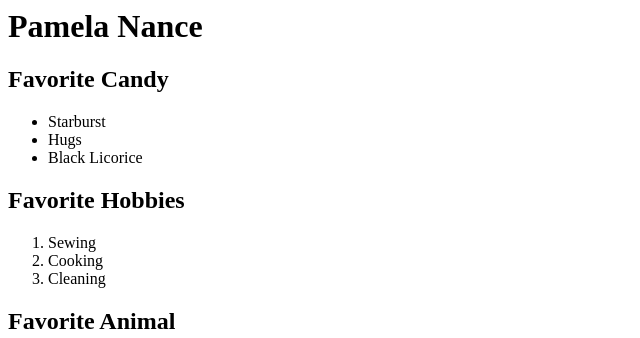
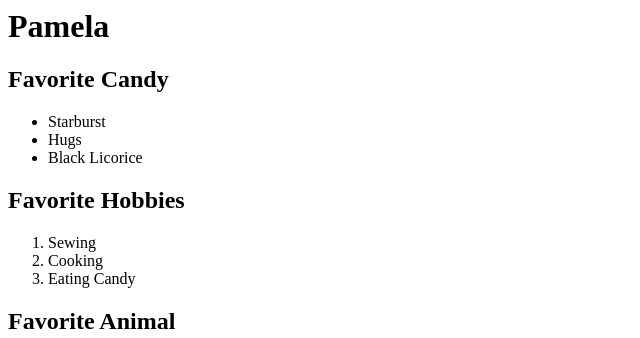
Before and after one commit to MogliMugu/starburst123.github.com, a plain HTML site: page index.html in a window 1280 px wide. Shown: the top 338 px of the page, without its empty margins (0-640 px from the left). Drawn offline with Linux system fonts and the light colour scheme.

Commit message:
Update index.html

```diff
--- a/index.html
+++ b/index.html
@@ -2,7 +2,7 @@
 
 <body>
 <!-- Add an h1 with your name of your page -->
-<h1>Pamela Nance</h1>
+<h1>Pamela</h1>
 
 
 <!-- vvvvvvv Add an h2 with an appropriate title before each of the following vvvvvvv -->
@@ -20,7 +20,7 @@
 <ol>
     <li>Sewing</li>
     <li>Cooking</li>
-    <li>Cleaning</li>
+    <li>Eating Candy</li>
 </ol>
 
 
```
